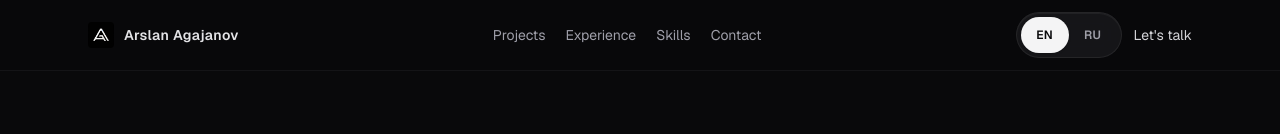
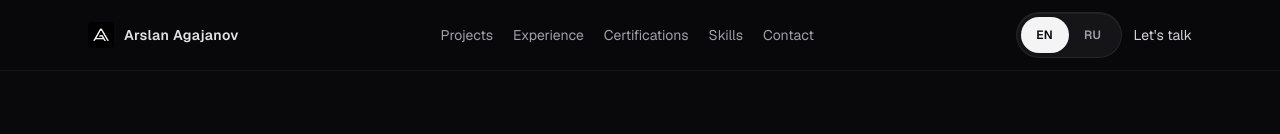
Before and after one commit to 4rchi-nv/portfolio, a Next.js app: page /en in a window 1280 px wide. Shown: the top 134 px of the page. Built offline with nearby package versions, Linux system fonts and the light colour scheme.

Commit message:
feat:cert_section

```diff
--- a/app/[locale]/page.tsx
+++ b/app/[locale]/page.tsx
@@ -1,5 +1,6 @@
 import Image from "next/image";
 import { setRequestLocale } from "next-intl/server";
+import { CertificationsList } from "@/components/certifications-list";
 import { ContactCards } from "@/components/contact-cards";
 import { ExpertiseCards } from "@/components/expertise-cards";
 import { ExperienceList } from "@/components/experience-list";
@@ -15,6 +16,7 @@ import { MobileNav } from "@/components/mobile-nav";
 import { personName, resumeHref } from "@/data/portfolio-meta";
 import {
   getPortfolioStrings,
+  getResolvedCertifications,
   getResolvedExperience,
   getResolvedProjects,
 } from "@/lib/portfolio-content";
@@ -37,10 +39,12 @@ export default async function Home({ params }: Props) {
   const portfolio = await getPortfolioStrings();
   const projects = await getResolvedProjects();
   const experience = await getResolvedExperience();
+  const certifications = await getResolvedCertifications();
 
   const navItems = [
     { label: tNav("projects"), href: "#projects" },
     { label: tNav("experience"), href: "#experience" },
+    { label: tNav("certifications"), href: "#certifications" },
     { label: tNav("skills"), href: "#skills" },
     { label: tNav("contact"), href: "#contact" },
   ];
@@ -163,6 +167,19 @@ export default async function Home({ params }: Props) {
           <ExperienceList items={experience} />
         </PaperSection>
 
+        <PaperSection
+          className="section-wrap section-wrap-dense section-divider"
+          id="certifications"
+        >
+          <FadeBlock>
+            <SectionTitle
+              eyebrow={tSections("certificationsEyebrow")}
+              title={tSections("certificationsTitle")}
+            />
+          </FadeBlock>
+          <CertificationsList items={certifications} />
+        </PaperSection>
+
         <PaperSection className="section-wrap section-divider" id="skills">
           <FadeBlock>
             <SectionTitle
--- /dev/null
+++ b/components/certifications-list.tsx
@@ -0,0 +1,28 @@
+"use client";
+
+import { motion, useReducedMotion } from "framer-motion";
+import type { ResolvedCertification } from "@/lib/portfolio-content";
+import { staggerItemProps } from "@/lib/motion";
+import { useIsMobile } from "@/hooks/use-is-mobile";
+
+export function CertificationsList({ items }: { items: ResolvedCertification[] }) {
+  const isMobile = useIsMobile();
+  const reduced = useReducedMotion();
+
+  return (
+    <div className="grid min-w-0 gap-3 md:gap-4">
+      {items.map((item, i) => (
+        <motion.div key={`${item.title}-${item.year}`} {...staggerItemProps(i, isMobile, reduced)}>
+          <article className="min-w-0 overflow-hidden rounded-2xl border border-zinc-800 bg-zinc-900/40 px-5 py-4 transition-colors hover:border-zinc-700 hover:bg-zinc-900/70 md:px-6 md:py-5">
+            <h3 className="text-sm font-medium leading-relaxed break-words text-zinc-100 md:text-base">
+              {item.title}
+            </h3>
+            <p className="mt-2 text-xs uppercase tracking-wide break-words text-zinc-500">
+              {item.provider} · {item.year}
+            </p>
+          </article>
+        </motion.div>
+      ))}
+    </div>
+  );
+}
--- a/lib/portfolio-content.ts
+++ b/lib/portfolio-content.ts
@@ -34,6 +34,12 @@ export type ResolvedExperience = {
   url?: string;
 };
 
+export type ResolvedCertification = {
+  title: string;
+  provider: string;
+  year: string;
+};
+
 export async function getResolvedProjects(): Promise<ResolvedProject[]> {
   const t = await getTranslations("Portfolio.projects");
   const tTags = await getTranslations("Projects.tags");
@@ -60,6 +66,12 @@ export async function getResolvedExperience(): Promise<ResolvedExperience[]> {
   return raw;
 }
 
+export async function getResolvedCertifications(): Promise<ResolvedCertification[]> {
+  const t = await getTranslations("Portfolio");
+  const raw = t.raw("certifications") as ResolvedCertification[];
+  return raw;
+}
+
 export async function getPortfolioStrings() {
   const t = await getTranslations("Portfolio");
   return {
--- a/messages/en.json
+++ b/messages/en.json
@@ -10,6 +10,7 @@
   "Nav": {
     "projects": "Projects",
     "experience": "Experience",
+    "certifications": "Certifications",
     "skills": "Skills",
     "contact": "Contact",
     "cta": "Let's talk"
@@ -43,6 +44,8 @@
     "experienceEyebrow": "Experience",
     "experienceTitle": "Professional background",
     "experienceDescription": "Product work in distributed teams, mentoring experience, and practical frontend ownership across different project types.",
+    "certificationsEyebrow": "Certifications & memberships",
+    "certificationsTitle": "Courses and professional development",
     "skillsEyebrow": "Skills & toolbox",
     "skillsTitle": "Technology stack and practical tools",
     "contactEyebrow": "Contact",
@@ -281,6 +284,28 @@
         ]
       }
     ],
+    "certifications": [
+      {
+        "title": "React, NodeJS, Express & MongoDB – The MERN Fullstack Guide",
+        "provider": "Udemy",
+        "year": "2021"
+      },
+      {
+        "title": "The Ultimate React Course: React, Next.js, Redux & More",
+        "provider": "Udemy",
+        "year": "2022"
+      },
+      {
+        "title": "The Complete React Native + Hooks Course",
+        "provider": "Udemy",
+        "year": "2024"
+      },
+      {
+        "title": "NestJS Masterclass – NodeJS Framework Backend Development",
+        "provider": "Udemy",
+        "year": "2024"
+      }
+    ],
     "skills": {
       "frontend": "Frontend",
       "integrations": "Integrations",
--- a/messages/ru.json
+++ b/messages/ru.json
@@ -10,6 +10,7 @@
   "Nav": {
     "projects": "Проекты",
     "experience": "Опыт",
+    "certifications": "Сертификаты",
     "skills": "Навыки",
     "contact": "Контакты",
     "cta": "Связаться"
@@ -43,6 +44,8 @@
     "experienceEyebrow": "Опыт",
     "experienceTitle": "Профессиональный бэкграунд",
     "experienceDescription": "Продуктовая работа в распределённых командах, менторство и практическое владение фронтендом в разных типах проектов.",
+    "certificationsEyebrow": "Сертификаты и членство",
+    "certificationsTitle": "Курсы и профессиональное развитие",
     "skillsEyebrow": "Навыки и инструменты",
     "skillsTitle": "Стек и практические инструменты",
     "contactEyebrow": "Контакты",
@@ -281,6 +284,28 @@
         ]
       }
     ],
+    "certifications": [
+      {
+        "title": "React, NodeJS, Express & MongoDB – The MERN Fullstack Guide",
+        "provider": "Udemy",
+        "year": "2021"
+      },
+      {
+        "title": "The Ultimate React Course: React, Next.js, Redux & More",
+        "provider": "Udemy",
+        "year": "2022"
+      },
+      {
+        "title": "The Complete React Native + Hooks Course",
+        "provider": "Udemy",
+        "year": "2024"
+      },
+      {
+        "title": "NestJS Masterclass – NodeJS Framework Backend Development",
+        "provider": "Udemy",
+        "year": "2024"
+      }
+    ],
     "skills": {
       "frontend": "Фронтенд",
       "integrations": "Интеграции",
```
